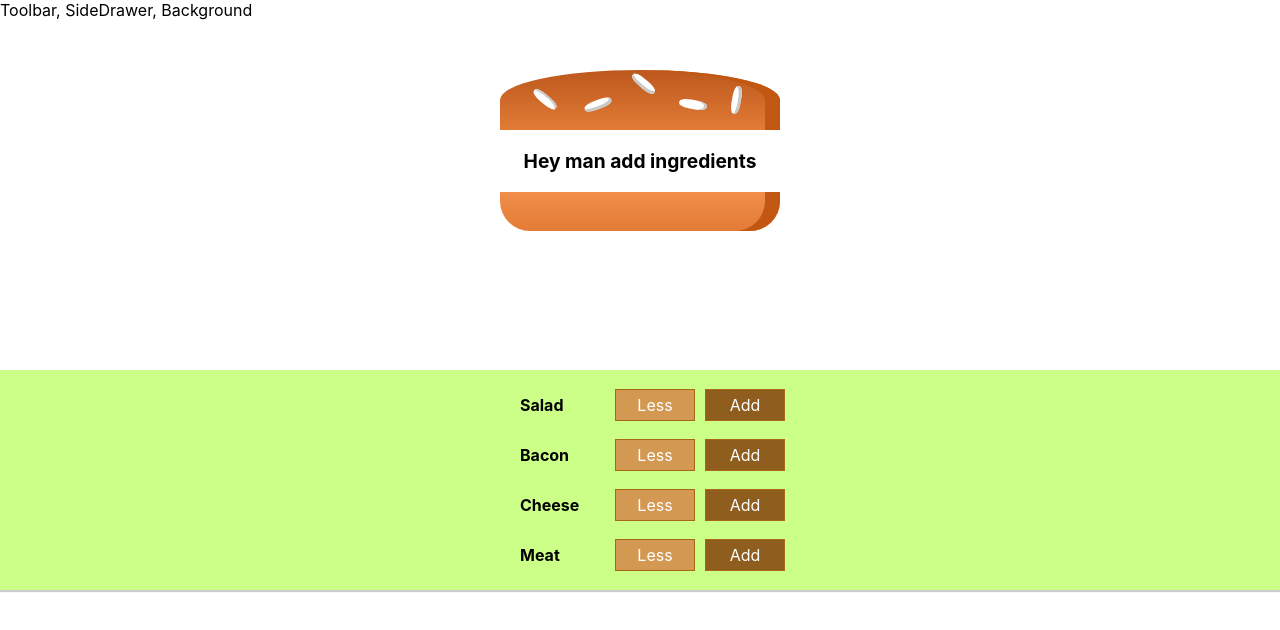
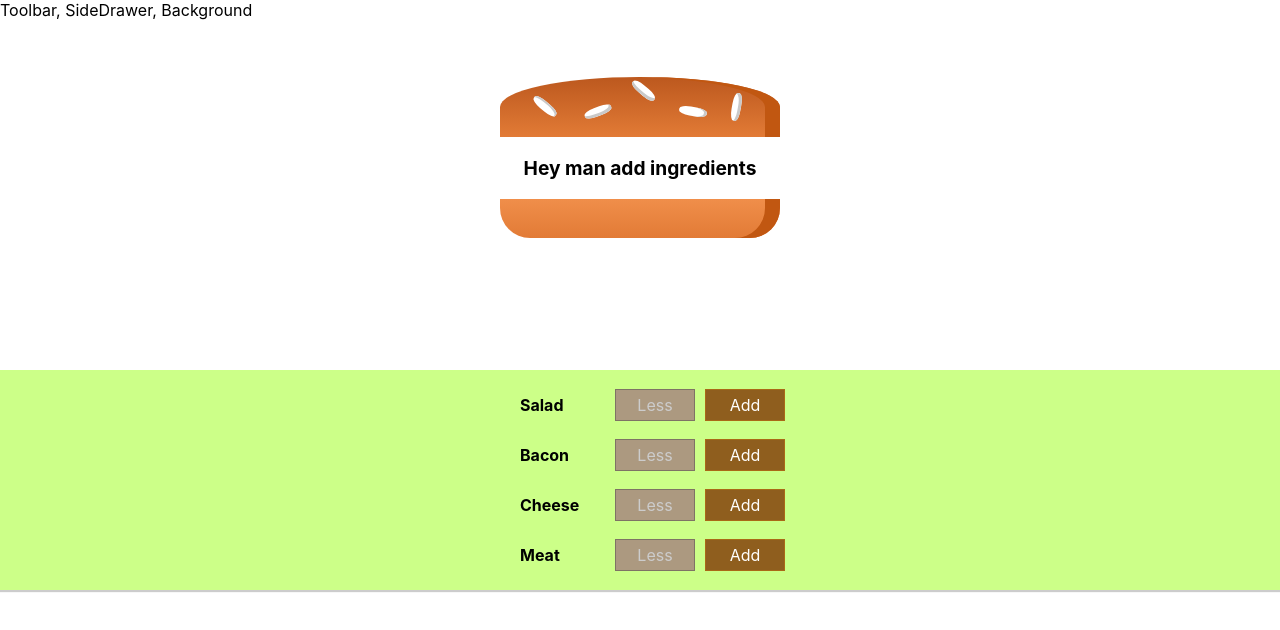
Before and after one commit to peeplilab/burgerBuilder, a React app: page / in a window 1280 px wide. Shown: the top 630 px of the page. Built offline with nearby package versions, Linux system fonts and the light colour scheme; a web font is replaced by a local one.

Commit message:
added button hidden fn

```diff
--- a/src/components/Burger/BuildControls/BuildControl/BuildControl.js
+++ b/src/components/Burger/BuildControls/BuildControl/BuildControl.js
@@ -2,10 +2,13 @@ import React from 'react';
 import classes from './BuildControl.module.css';
 
 const buildControl = (props) => (
-  <div      className={classes.BuildControl}>
-    <div    className={classes.Label}>{props.label}</div>
-    <button className={classes.Less}>Less</button>
-    <button className={classes.More}>Add</button>
+  <div className={classes.BuildControl}>
+    <div className={classes.Label}>{props.label}</div>
+    <button
+      disabled={props.disabled}
+      className={classes.Less}
+      onClick={props.removed}>Less</button>
+    <button onClick={props.added} className={classes.More}>Add</button>
   </div>
 
 );
--- a/src/components/Burger/BuildControls/BuildControls.js
+++ b/src/components/Burger/BuildControls/BuildControls.js
@@ -12,7 +12,13 @@ const controls = [
 const buildControls = (props) => (
   <div className={classes.BuildControls}>
     {controls.map(ctrl => (
-      <BuildControl key={ctrl.label} label={ctrl.label} />
+
+      <BuildControl
+        removed = {() => props.ingredientRemoved(ctrl.type)}
+        added = {() => props.ingredientAdded(ctrl.type)}
+        key={ctrl.label}
+        label={ctrl.label}
+        disabled={props.disabled[ctrl.type]} />
     ))}
   </div>
 );
--- a/src/components/Burger/Burger.module.css
+++ b/src/components/Burger/Burger.module.css
@@ -2,7 +2,7 @@
   width: 100%;
   margin: auto;
   height: 250px;
-  overflow : none;
+  overflow : scroll;
   text-align: center;
   font-weight: bold;
   font-size : 1.2rem;
--- a/src/containers/BurgerBuilder/BurgerBuilder.js
+++ b/src/containers/BurgerBuilder/BurgerBuilder.js
@@ -2,6 +2,15 @@ import React from 'react';
 import Aux from '../../hoc/_Aux'
 import Burger from '../../components/Burger/Burger';
 import BuildControls from '../../components/Burger/BuildControls/BuildControls'
+
+const INGREDIENT_PRICES = {
+  salad:0.5,
+  cheese : 0.4,
+  meat : 1.4,
+  bacon: 0.5
+
+}
+
 
 class BurgerBuilder extends React.Component {
 
@@ -11,13 +20,60 @@ class BurgerBuilder extends React.Component {
       bacon: 0,
       cheese: 0,
       meat: 0
+    },
+    totalPrice : 4
+  }
+
+  addIngredientHandler = (type) => {
+
+    const oldCountOfIngredient = this.state.ingredients[type]
+    const updatedCountOfIngredient = oldCountOfIngredient + 1;
+    const updatedIngredients = {
+      ...this.state.ingredients
     }
+    updatedIngredients[type] = updatedCountOfIngredient;
+    const oldPrice = this.state.totalPrice;
+    const priceAddition = INGREDIENT_PRICES[type];
+    const newPrice = oldPrice + priceAddition
+    this.setState({totalPrice : newPrice, ingredients: updatedIngredients})
   }
+
+  removeIngredientHandler = (type) => {
+    const oldCountOfIngredient = this.state.ingredients[type];
+    if(oldCountOfIngredient <= 0 ) {
+      return
+    }
+    const updatedCountOfIngredient = oldCountOfIngredient - 1;
+    const updatedIngredients = {
+      ...this.state.ingredients
+    }
+
+    updatedIngredients[type] = updatedCountOfIngredient;
+
+    const oldPrice = this.state.totalPrice;
+    const priceAddition = INGREDIENT_PRICES[type];
+    const newPrice = oldPrice - priceAddition;
+
+    this.setState({
+      ingredients : updatedIngredients,
+      totalPrice : newPrice
+    })
+  }
+
   render() {
+    const disableInfo = {
+      ...this.state.ingredients
+    }
+    for(let key in disableInfo) {
+      disableInfo[key] = disableInfo[key] <= 0
+    }
     return (
       <Aux>
         <Burger ingredients={this.state.ingredients} />
-        <BuildControls />
+        <BuildControls
+         ingredientAdded={this.addIngredientHandler}
+         ingredientRemoved={this.removeIngredientHandler}
+         disabled={disableInfo} />
       </Aux>
     )
 
```
